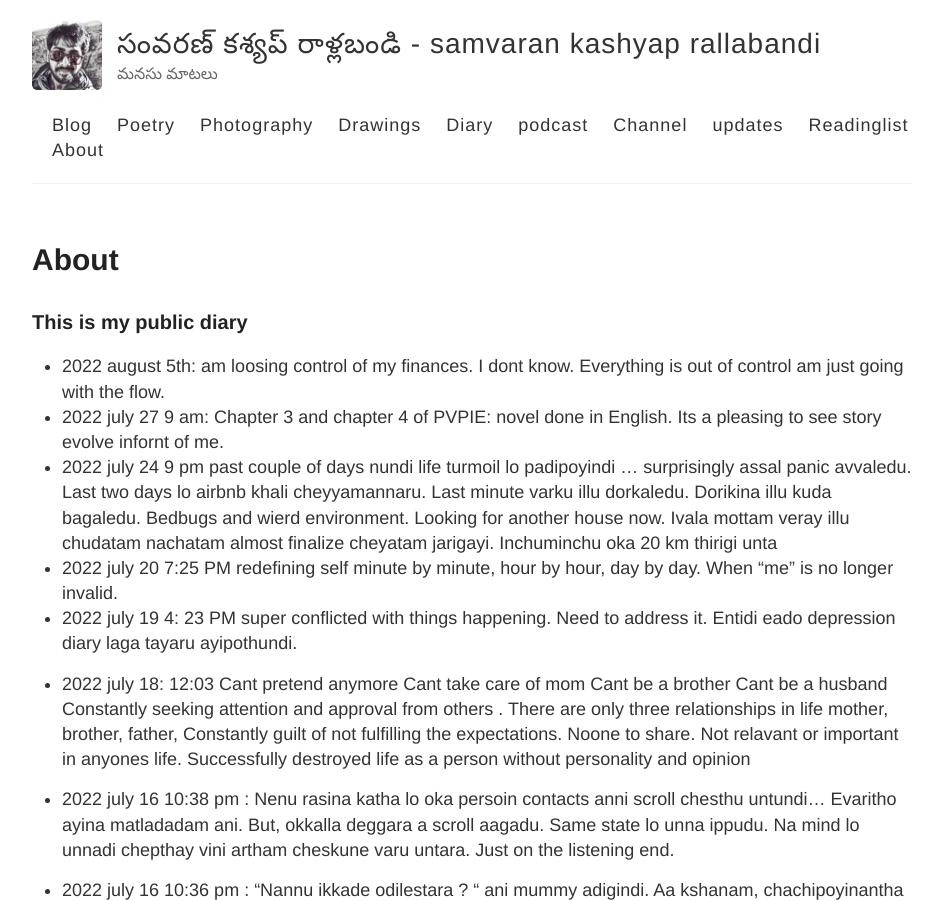
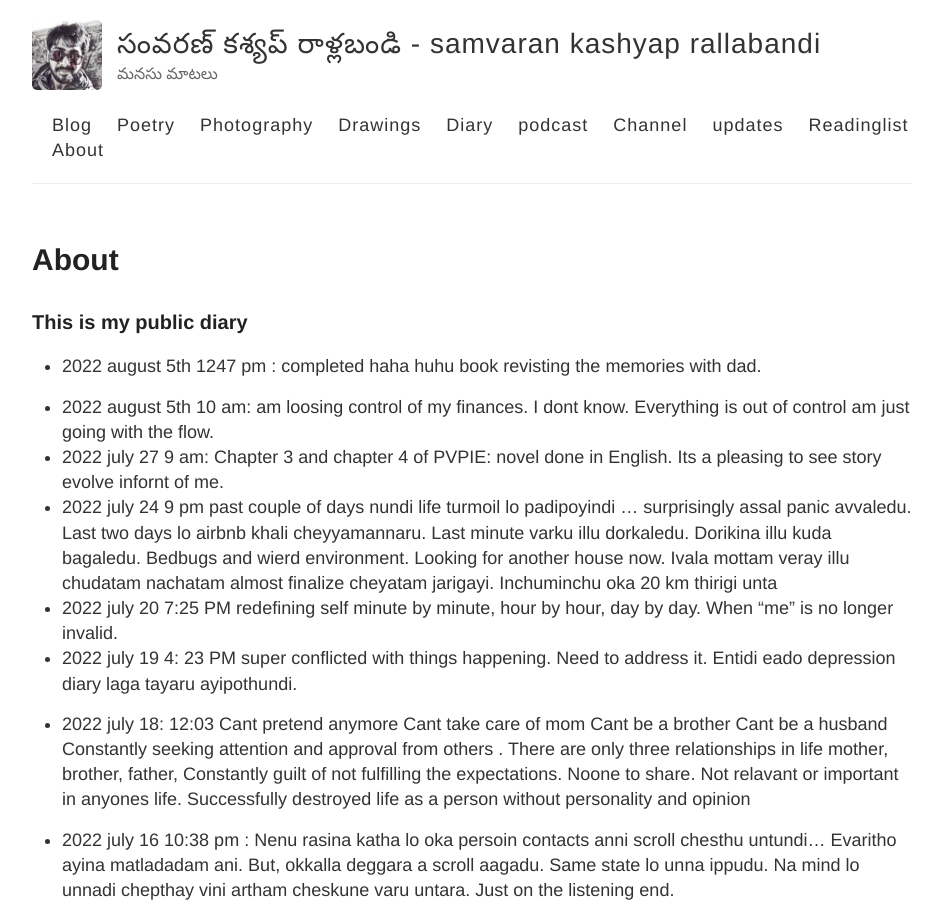
Before and after one commit to rsk/rsk.github.io, a Jekyll site: the page built from updates.md, in a window 1280 px wide and 900 px high. Shown: the whole window, without its empty margins (168-1111 px from the left). Built offline with Jekyll 4.4.1, drawn with Linux system fonts in a browser that asks for light colours; comment, search, counter and statistics services are not loaded.

Commit message:
Update updates.md

```diff
--- a/updates.md
+++ b/updates.md
@@ -6,7 +6,9 @@ permalink: /updates/
 
 
 ### This is my public diary
-- 2022 august 5th: am loosing control of my finances. I dont know. Everything is out of control am just going with the flow.
+- 2022 august 5th 1247 pm : completed haha huhu book revisting the memories with dad.
+
+- 2022 august 5th 10 am: am loosing control of my finances. I dont know. Everything is out of control am just going with the flow.
 - 2022 july 27 9 am: Chapter 3 and chapter 4 of PVPIE: novel done in English. Its a pleasing to see story evolve infornt of me.
 - 2022 july 24 9 pm past couple of days nundi life turmoil lo padipoyindi ... surprisingly assal panic avvaledu. Last two days lo airbnb khali cheyyamannaru.
   Last minute varku illu dorkaledu. Dorikina illu kuda bagaledu. Bedbugs and wierd environment. Looking for another house now.
```
